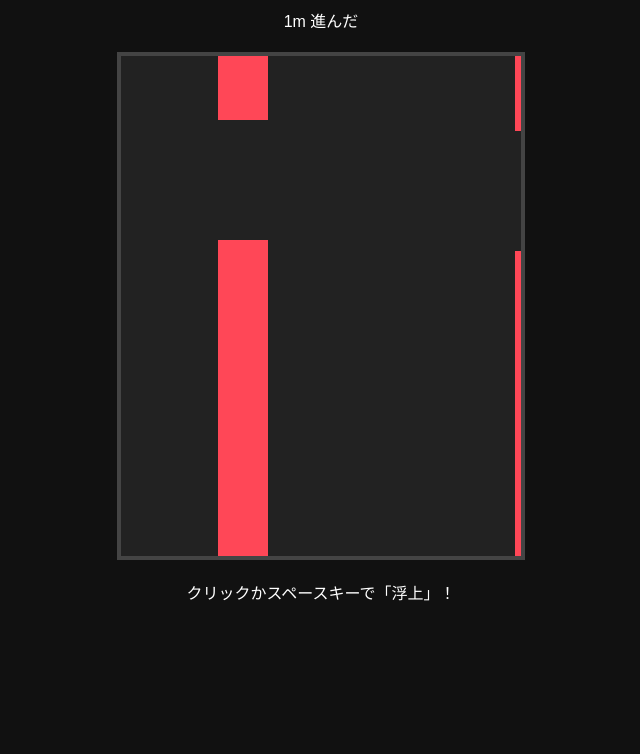
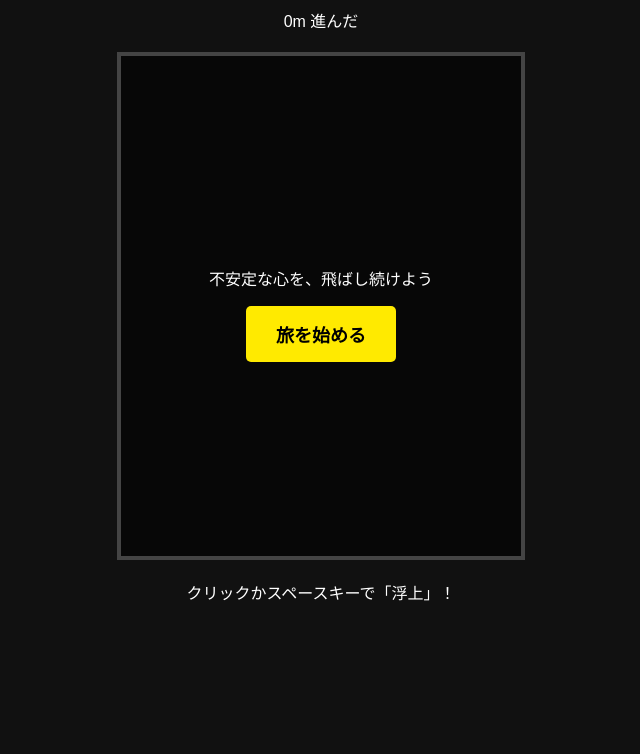
Before and after one commit to imaikisu-lang/nanika, a plain HTML site: page index.html in a window 1280 px wide. Shown: the whole page, without its empty margins (319-959 px from the left). Drawn offline with Linux system fonts and the light colour scheme.

Commit message:
Update index.html

```diff
--- a/index.html
+++ b/index.html
@@ -2,33 +2,63 @@
 <html lang="ja">
 <head>
     <meta charset="UTF-8">
-    <title>Minimal Runner</title>
+    <title>Minimal Runner - Start Menu</title>
     <style>
         body { background: #111; color: white; text-align: center; font-family: sans-serif; overflow: hidden; }
         #game { position: relative; width: 400px; height: 500px; margin: 20px auto; background: #222; border: 4px solid #444; overflow: hidden; }
-        #player { position: absolute; left: 50px; width: 30px; height: 30px; background: #ffea00; border-radius: 4px; }
+        #player { position: absolute; left: 50px; width: 30px; height: 30px; background: #ffea00; border-radius: 4px; display: none; }
         .wall { position: absolute; right: -50px; width: 50px; background: #ff4757; }
+
+        /* スタート画面のスタイル */
+        #start-screen { position: absolute; top: 0; left: 0; width: 100%; height: 100%; background: rgba(0,0,0,0.8); display: flex; flex-direction: column; justify-content: center; align-items: center; z-index: 100; }
+        button { padding: 15px 30px; font-size: 18px; cursor: pointer; background: #ffea00; border: none; border-radius: 5px; font-weight: bold; }
+        button:hover { background: #fff; }
     </style>
 </head>
 <body>
     <div id="score">0m 進んだ</div>
-    <div id="game"><div id="player"></div></div>
+    <div id="game">
+        <div id="start-screen">
+            <p>不安定な心を、飛ばし続けよう</p>
+            <button id="start-button">旅を始める</button>
+        </div>
+        <div id="player"></div>
+    </div>
     <p>クリックかスペースキーで「浮上」！</p>
 
     <script>
         const playerEl = document.getElementById('player');
         const game = document.getElementById('game');
+        const startScreen = document.getElementById('start-screen');
+        const startButton = document.getElementById('start-button');
+
         let py = 250, velocity = 0, score = 0, frames = 0;
         let walls = [];
+        let isPlaying = false; // ゲーム中かどうかのフラグ
         const gravity = 0.4, jump = -7;
 
+        // 【手：スタートの意志】
+        startButton.addEventListener('click', (e) => {
+            e.stopPropagation(); // ボタンクリックがゲームのジャンプにならないように
+            startGame();
+        });
+
+        function startGame() {
+            isPlaying = true;
+            startScreen.style.display = 'none';
+            playerEl.style.display = 'block';
+            requestAnimationFrame(update);
+        }
+
         function update() {
-            // 1. 手の反応：重力と速度の計算
+            if (!isPlaying) return;
+
+            // 1. 手の反応
             velocity += gravity;
             py += velocity;
             playerEl.style.top = py + 'px';
 
-            // 2. 目と脳：壁の生成と移動
+            // 2. 目と脳：壁の生成
             frames++;
             if (frames % 100 === 0) {
                 const gapTop = Math.random() * 250 + 50;
@@ -37,41 +67,4 @@
 
             walls.forEach((w, i) => {
                 w.x -= 3;
-                w.topEl.style.left = w.x + 'px';
-                w.botEl.style.left = w.x + 'px';
-
-                // 当たり判定
-                if (w.x < 80 && w.x > 20) {
-                    if (py < w.gap || py + 30 > w.gap + 120) {
-                        alert("心に傷がついた... 記録: " + score + "m");
-                        location.reload();
-                    }
-                }
-                if (w.x < -50) {
-                    w.topEl.remove(); w.botEl.remove();
-                    walls.splice(i, 1);
-                    score++;
-                    document.getElementById('score').innerText = score + "m 進んだ";
-                }
-            });
-
-            // 画面外落下
-            if (py > 470 || py < 0) { location.reload(); }
-            requestAnimationFrame(update);
-        }
-
-        function createWall(gap) {
-            const top = document.createElement('div');
-            top.className = 'wall'; top.style.top = '0'; top.style.height = gap + 'px';
-            const bot = document.createElement('div');
-            bot.className = 'wall'; bot.style.top = (gap + 120) + 'px'; bot.style.height = '500px';
-            game.appendChild(top); game.appendChild(bot);
-            walls.push({ x: 400, gap: gap, topEl: top, botEl: bot });
-        }
-
-        window.addEventListener('mousedown', () => velocity = jump);
-        window.addEventListener('keydown', (e) => { if(e.code==='Space') velocity = jump; });
-        update();
-    </script>
-</body>
-</html>
+                w.topEl.
```
